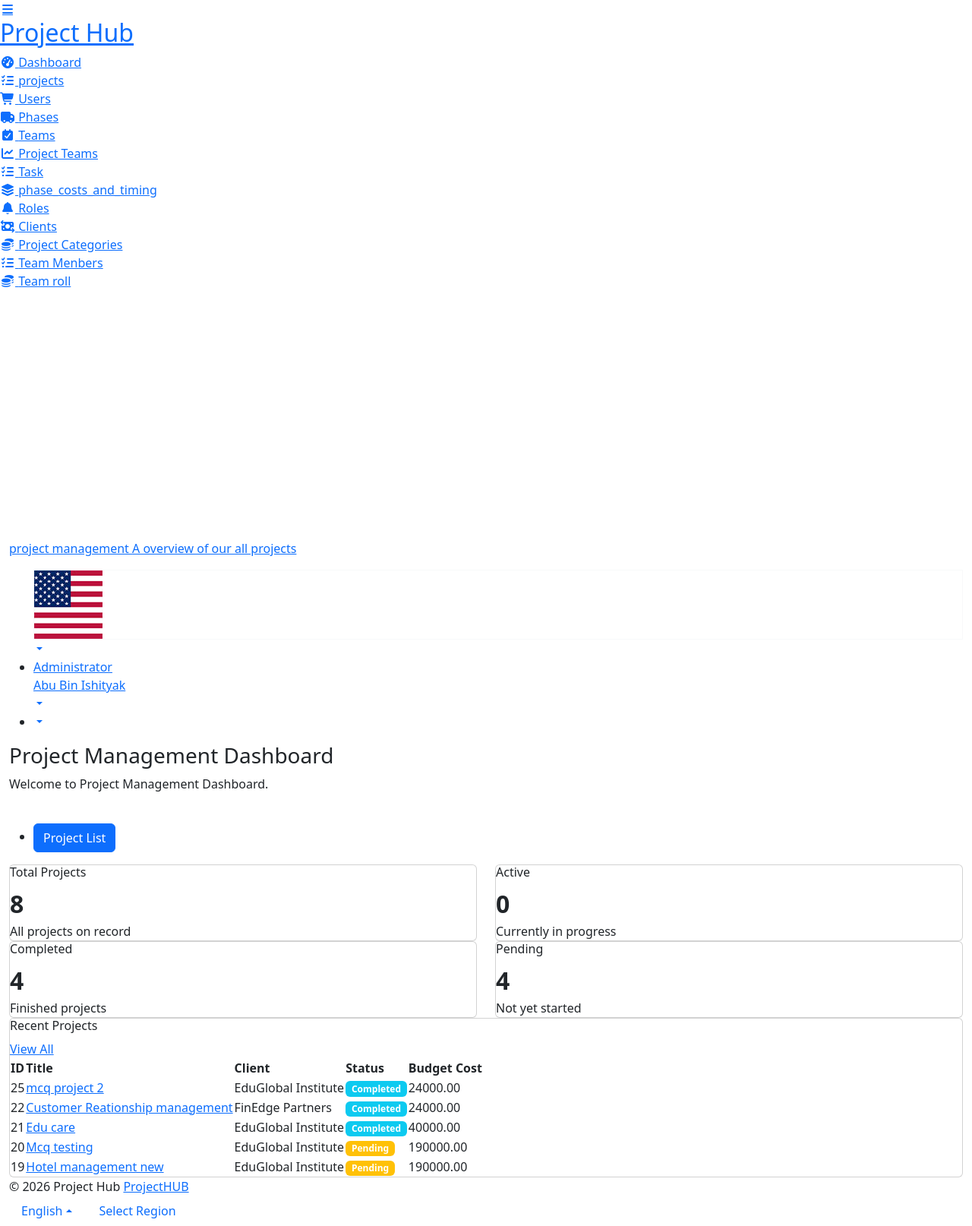
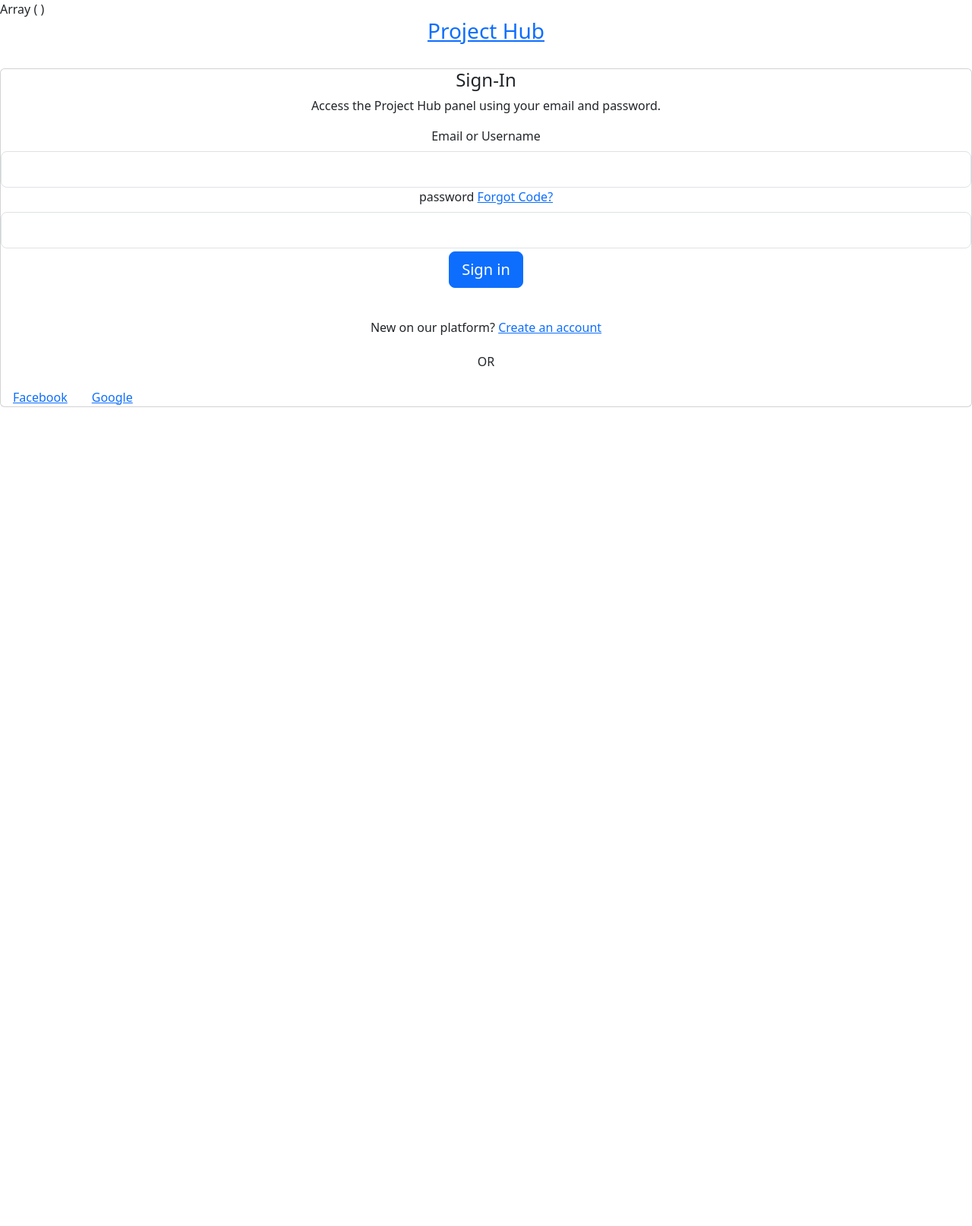
Before and after one commit to safihasan17/php_project_management, a PHP site: page /php_project_management/dashboard in a window 1280 px wide. Shown: the whole page at 76% size. After the commit the page ends 536 px from the top, so only its background shows below. Run offline with PHP 8.4, Linux system fonts and the light colour scheme; data comes from the database, SQL or seed files in the repository; some libraries are stand-ins or nearby versions.

Commit message:
login updated

```diff
--- a/admin/index.php
+++ b/admin/index.php
@@ -1,4 +1,8 @@
 <?php
+session_start();
+ob_start();
+print_r($_SESSION);
+
 include_once 'config/base.php';
 require_once 'config/db.php';
 ?>
--- /dev/null
+++ b/admin/models/authclass.php
@@ -0,0 +1,28 @@
+<?php
+class Auth extends User{
+
+    static public function login($_email, $_password){
+       global $db;
+       $sql = " SELECT * FROM users where email = '$_email'";
+       $result = $db->query($sql);
+       $user =  $result->fetch_assoc();
+
+       if(!$user){
+         return ['error' =>'Email not found'];
+       }else{
+          $pass =  password_verify($_password , $user['password']);
+          if($pass){
+             return $user;
+          }else{
+             return ['error' => 'password Incorrect' ];
+          }
+       }
+
+
+    //    $pass = $this->getPass();
+
+
+    }
+}
+
+?>
--- a/admin/models/phasesclass.php
+++ b/admin/models/phasesclass.php
@@ -40,7 +40,7 @@ class Phases
         }
     }
 
-    static public function readALL($_pg = 1, $_limit= 2){
+    static public function readALL($_pg = 1, $_limit= 25){
         global $db;
         $skip = ($_pg -1)*$_limit;
         $sql = "SELECT p.id, pc.name as project_category, p.title
--- a/admin/models/projectclass.php
+++ b/admin/models/projectclass.php
@@ -111,26 +111,75 @@ class Project
         //     ) as phase_sum ON p.id = phase_sum.project_id";
 
 
-        $sql = "SELECT p.id, p.title, c.name AS client_name, pc.name AS category_name,
-       u.name AS user_name, p.expected_starting_time, p.expected_ending_time, p.actual_starting_time, p.actual_ending_time, p.actual_cost, p.budget_cost,
-       COALESCE(phase_sum.total_allocated, 0) AS phase_budget,
-       COALESCE(phase_sum.total_actual, 0) AS phase_actual,
-       CASE
-           WHEN COALESCE(phase_sum.total_allocated, 0) = 0 THEN 0
-           ELSE ROUND((COALESCE(phase_sum.total_actual, 0) / COALESCE(phase_sum.total_allocated, 0)) * 100, 1)
-       END AS completion_percent
-      FROM projects AS p, clients AS c, users AS u, project_categories AS pc,
-      (
-         SELECT project_id,
-                SUM(allocated_cost) AS total_allocated,
-                SUM(actual_cost) AS total_actual
-         FROM phase_costs_and_timing
-         GROUP BY project_id
-     ) AS phase_sum
-      WHERE p.client_id = c.id
-      AND p.user_id = u.id
-      AND p.project_category_id = pc.id
-     AND p.id = phase_sum.project_id  ";
+    //     $sql = "SELECT p.id, p.title, c.name AS client_name, pc.name AS category_name,
+    //    u.name AS user_name, p.expected_starting_time, p.expected_ending_time, p.actual_starting_time, p.actual_ending_time, p.actual_cost, p.budget_cost,
+    //    COALESCE(phase_sum.total_allocated, 0) AS phase_budget,
+    //    COALESCE(phase_sum.total_actual, 0) AS phase_actual,
+    //    CASE
+    //        WHEN COALESCE(phase_sum.total_allocated, 0) = 0 THEN 0
+    //        ELSE ROUND((COALESCE(phase_sum.total_actual, 0) / COALESCE(phase_sum.total_allocated, 0)) * 100, 1)
+    //    END AS completion_percent
+    //   FROM projects AS p, clients AS c, users AS u, project_categories AS pc,
+    //   (
+    //      SELECT project_id,
+    //             SUM(allocated_cost) AS total_allocated,
+    //             SUM(actual_cost) AS total_actual
+    //      FROM phase_costs_and_timing
+    //      GROUP BY project_id
+    //  ) AS phase_sum
+    //   WHERE p.client_id = c.id
+    //   AND p.user_id = u.id
+    //   AND p.project_category_id = pc.id
+    //  AND p.id = phase_sum.project_id  ";
+
+     $sql = "SELECT
+            p.id,
+            p.title,
+            c.name  AS client_name,
+            pc.name AS category_name,
+            u.name  AS user_name,
+            p.expected_starting_time,
+            p.expected_ending_time,
+            p.actual_starting_time,
+            p.actual_ending_time,
+            p.actual_cost,
+            p.budget_cost,
+            COALESCE((
+                SELECT SUM(allocated_cost)
+                FROM phase_costs_and_timing
+                WHERE project_id = p.id
+            ), 0) AS phase_budget,
+            COALESCE((
+                SELECT SUM(actual_cost)
+                FROM phase_costs_and_timing
+                WHERE project_id = p.id
+            ), 0) AS phase_actual,
+            CASE
+                WHEN COALESCE((
+                    SELECT SUM(allocated_cost)
+                    FROM phase_costs_and_timing
+                    WHERE project_id = p.id
+                ), 0) = 0 THEN 0
+                ELSE ROUND(
+                    COALESCE((
+                        SELECT SUM(actual_cost)
+                        FROM phase_costs_and_timing
+                        WHERE project_id = p.id
+                    ), 0) /
+                    COALESCE((
+                        SELECT SUM(allocated_cost)
+                        FROM phase_costs_and_timing
+                        WHERE project_id = p.id
+                    ), 0) * 100
+                , 1)
+            END AS completion_percent
+        FROM projects         AS p,
+             clients          AS c,
+             users            AS u,
+             project_categories AS pc
+        WHERE p.client_id          = c.id
+          AND p.user_id            = u.id
+          AND p.project_category_id = pc.id";
 
 
 
--- a/admin/route.php
+++ b/admin/route.php
@@ -2,7 +2,11 @@
 if(isset($_GET['page'])){
     $page = $_GET['page'];
 
-    if($page == 'dashboard'){
+    if(isset($_SESSION['id']) == false){
+        include_once('views/pages/auth/login.php');
+    }
+
+    elseif($page == 'dashboard'){
         include_once('views/pages/dashboard.php');
     }
     elseif($page == 'projects'){
@@ -105,6 +109,12 @@ if(isset($_GET['page'])){
         include_once('views/pages/phases.cost.timing/edit.php');
     }
 
+    //login
+
+    elseif($page == 'login'){
+        include_once('views/pages/auth/login.php');
+    }
+
 
     else{
         include_once('views/pages/dashboard.php');
--- a/admin/views/layouts/nav.php
+++ b/admin/views/layouts/nav.php
@@ -1,3 +1,15 @@
+<?php
+if (isset($_POST['logout'])) {
+  // echo "logout";
+
+  session_destroy();
+  header("location: login");
+}
+
+?>
+
+<div class="content-wrapper">
+
   <div class="nk-header nk-header-fixed is-light">
     <div class="container-fluid">
       <div class="nk-header-wrap">
@@ -111,7 +123,7 @@
                   <div class="user-info d-none d-md-block">
                     <div class="user-status">Administrator</div>
                     <div class="user-name dropdown-indicator">
-                          Abu Bin Ishityak
+                      User
                     </div>
                   </div>
                 </div>
@@ -125,8 +137,8 @@
                       <span>AB</span>
                     </div>
                     <div class="user-info">
-                          <span class="lead-text">Abu Bin Ishtiyak</span>
-                          <span class="sub-text">info@softnio.com</span>
+                      <span class="lead-text">Users</span>
+                      <span class="sub-text">example@gmail.com</span>
                     </div>
                   </div>
                 </div>
@@ -149,7 +161,10 @@
                 <div class="dropdown-inner">
                   <ul class="link-list">
                     <li>
-                          <a href="#"><em class="icon ni ni-signout"></em><span>Sign out</span></a>
+                      <form action="" method="POST">
+                        <button class="mt-1 btn" type="submit" name="logout"><em class="icon ni ni-signout"></em><span>Sign out</span></button>
+
+                      </form>
                     </li>
                   </ul>
                 </div>
@@ -276,3 +291,4 @@
     </div>
     <!-- .container-fliud -->
   </div>
+</div>
--- /dev/null
+++ b/admin/views/pages/auth/login.php
@@ -0,0 +1,103 @@
+<?php
+if(isset($_SESSION['id'])){
+    header("Location: dashboard");
+}
+
+require_once 'models/userclass.php';
+require_once 'models/authclass.php';
+
+if(isset($_POST['email']) && isset($_POST['password'])){
+    $email =   $_POST['email'];
+    $pass =   $_POST['password'];
+
+    $auth = Auth::login($email, $pass);
+
+    // print_r($auth);
+
+    if(isset($auth['error'])){
+        $msg = $auth['error'];
+    }
+    else{
+        // print_r($auth);
+        $_SESSION['id']= $auth['id'];
+        $_SESSION['role_id']= $auth['role_id'];
+        header("Location: dashboard");
+    }
+}
+?>
+
+
+<style>
+    .nk-header-wrap{
+        display: none;
+    }
+
+    .nk-footer{
+      display: none;
+    }
+
+    .nk-sidebar{
+        display: none;
+    }
+</style>
+
+<div class="contain-wrapper ">
+
+    <div class="nk-block nk-block-middle nk-auth-body  wide-xs" style="text-align: center;">
+        <div class="brand-logo pb-4 text-center">
+            <a href="dashboard" class="logo-link">
+                <!-- <img class="logo-light logo-img logo-img-lg" src="./images/logo.png" srcset="./images/logo2x.png 2x" alt="logo">
+                <img class="logo-dark logo-img logo-img-lg" src="./images/logo-dark.png" srcset="./images/logo-dark2x.png 2x" alt="logo-dark"> -->
+                <h3 >Project Hub</h3>
+            </a>
+        </div>
+        <div class="card card-bordered">
+            <div class="card-inner card-inner-lg">
+                <div class="nk-block-head">
+                    <div class="nk-block-head-content">
+                        <h4 class="nk-block-title">Sign-In</h4>
+                        <div class="nk-block-des">
+                            <p>Access the Project Hub panel using your email and password.</p>
+                        </div>
+                    </div>
+                </div>
+                <form action="" method="POST">
+                    <div class="form-group">
+                        <div class="form-label-group">
+                            <label class="form-label" for="default-01">Email or Username</label>
+                        </div>
+                        <div class="form-control-wrap">
+                            <input type="text" class="form-control form-control-lg" name="email" placeholder="">
+                        </div>
+                    </div>
+                    <div class="form-group">
+                        <div class="form-label-group">
+                            <label class="form-label" for="password">password</label>
+                            <a class="link link-primary link-sm" href="">Forgot Code?</a>
+                        </div>
+                        <div class="form-control-wrap">
+                            <a href="#" class="form-icon form-icon-right passcode-switch lg" data-target="password">
+                                <em class="passcode-icon icon-show icon ni ni-eye"></em>
+                                <em class="passcode-icon icon-hide icon ni ni-eye-off"></em>
+                            </a>
+                            <input type="password" class="form-control form-control-lg" id="password" placeholder="" name="password">
+                        </div>
+                    </div>
+                     <p class="text-danger text-center font-weight-bold mb-1" ><?= $msg ?? "" ?></p>
+                    <div class="form-group">
+                        <button class="btn btn-lg btn-primary btn-block" name="button">Sign in</button>
+                    </div>
+                </form>
+                <div class="form-note-s2 text-center pt-4"> New on our platform? <a href="">Create an account</a>
+                </div>
+                <div class="text-center pt-4 pb-3">
+                    <h6 class="overline-title overline-title-sap"><span>OR</span></h6>
+                </div>
+                <ul class="nav justify-center gx-4">
+                    <li class="nav-item"><a class="link link-primary fw-normal py-2 px-3" href="#">Facebook</a></li>
+                    <li class="nav-item"><a class="link link-primary fw-normal py-2 px-3" href="#">Google</a></li>
+                </ul>
+            </div>
+        </div>
+    </div>
+</div>
```
Also changed, not shown: admin/views/pages/projects/manage.php (+27 -15 lines). Lines whose indentation alone changed are shown as unchanged.
